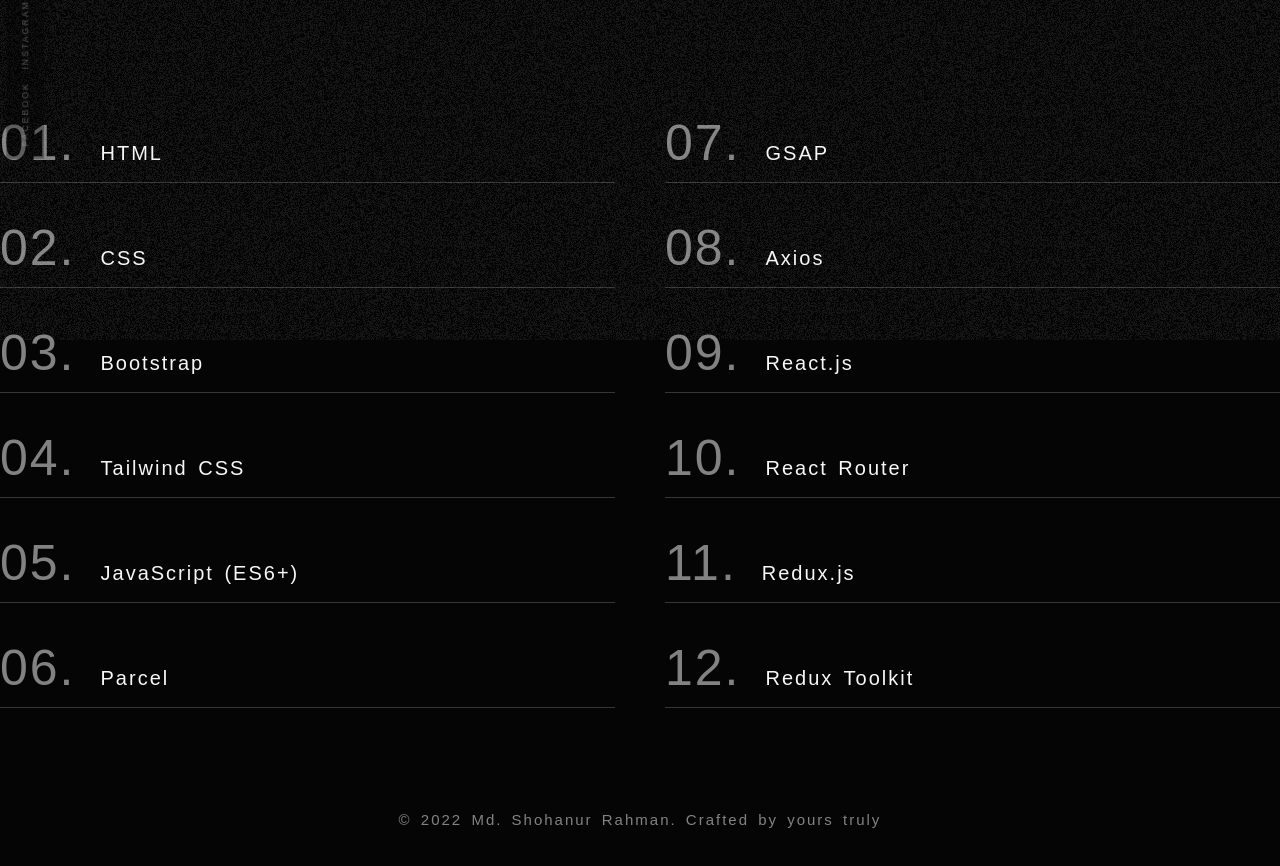
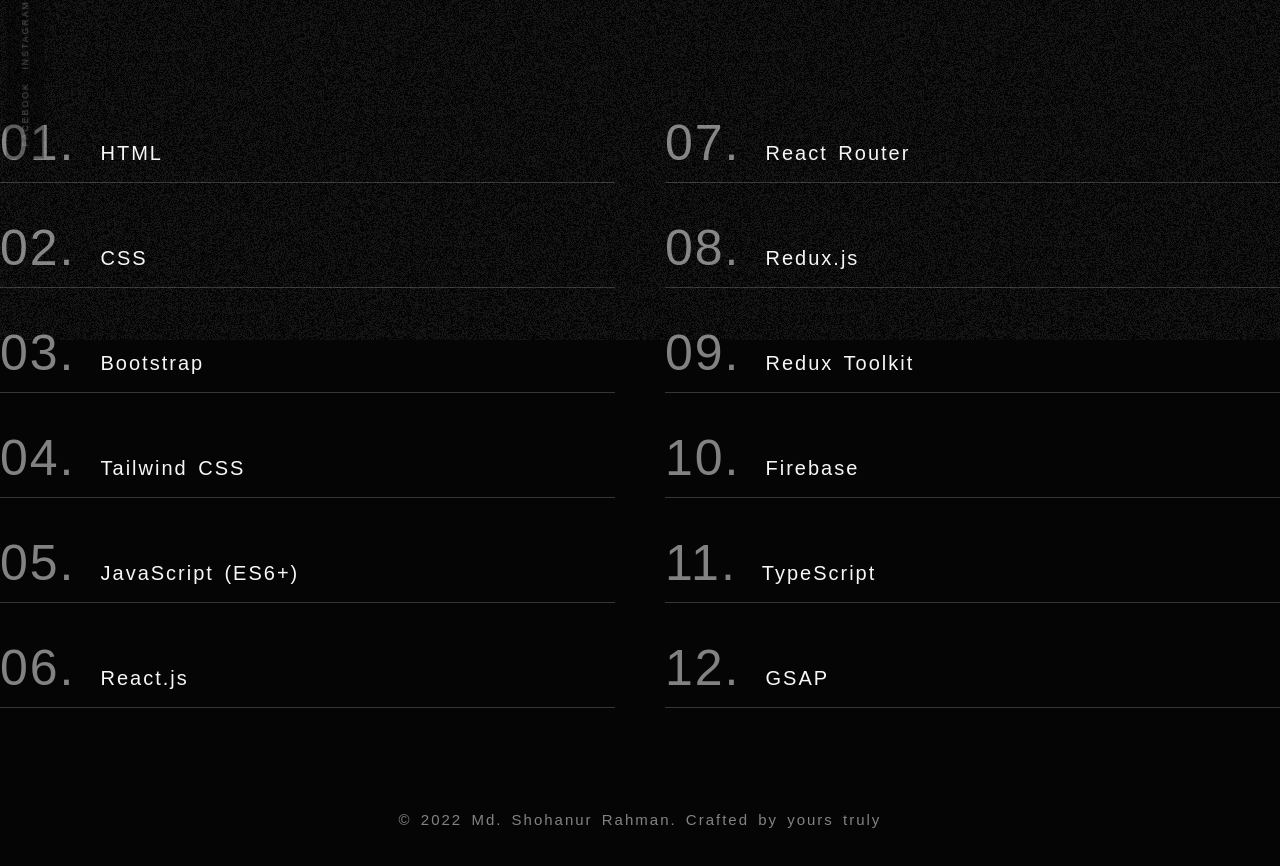
Before and after one commit to shohan-pherones/personal-portfolio, a React (Create React App) app: page /skills in a window 1280 px wide. Shown: the part 460-1326 px from the top of the page. Built offline with nearby package versions, Linux system fonts and the light colour scheme.

Commit message:
skills updated

```diff
--- a/src/components/Skills.js
+++ b/src/components/Skills.js
@@ -63,33 +63,33 @@
           </li>
           <li ref={skill6} className="skill-item flex gap-10 items-baseline">
             <span className="skill-number text-white/50">06.</span>
-            <span className="skill-name">Parcel</span>
+            <span className="skill-name">React.js</span>
           </li>
         </ul>
         <ul className="skills-wrapper-2 flex flex-col gap-10">
           <li ref={skill7} className="skill-item flex gap-10 items-baseline">
             <span className="skill-number text-white/50">07.</span>
-            <span className="skill-name">GSAP</span>
+            <span className="skill-name">React Router</span>
           </li>
           <li ref={skill8} className="skill-item flex gap-10 items-baseline">
             <span className="skill-number text-white/50">08.</span>
-            <span className="skill-name">Axios</span>
+            <span className="skill-name">Redux.js</span>
           </li>
           <li ref={skill9} className="skill-item flex gap-10 items-baseline">
             <span className="skill-number text-white/50">09.</span>
-            <span className="skill-name">React.js</span>
+            <span className="skill-name">Redux Toolkit</span>
           </li>
           <li ref={skill10} className="skill-item flex gap-10 items-baseline">
             <span className="skill-number text-white/50">10.</span>
-            <span className="skill-name">React Router</span>
+            <span className="skill-name">Firebase</span>
           </li>
           <li ref={skill11} className="skill-item flex gap-10 items-baseline">
             <span className="skill-number text-white/50">11.</span>
-            <span className="skill-name">Redux.js</span>
+            <span className="skill-name">TypeScript</span>
           </li>
           <li ref={skill12} className="skill-item flex gap-10 items-baseline">
             <span className="skill-number text-white/50">12.</span>
-            <span className="skill-name">Redux Toolkit</span>
+            <span className="skill-name">GSAP</span>
           </li>
         </ul>
       </div>
```
Also changed, not shown: 7 other files (tests, documents, lock files or other folders).
